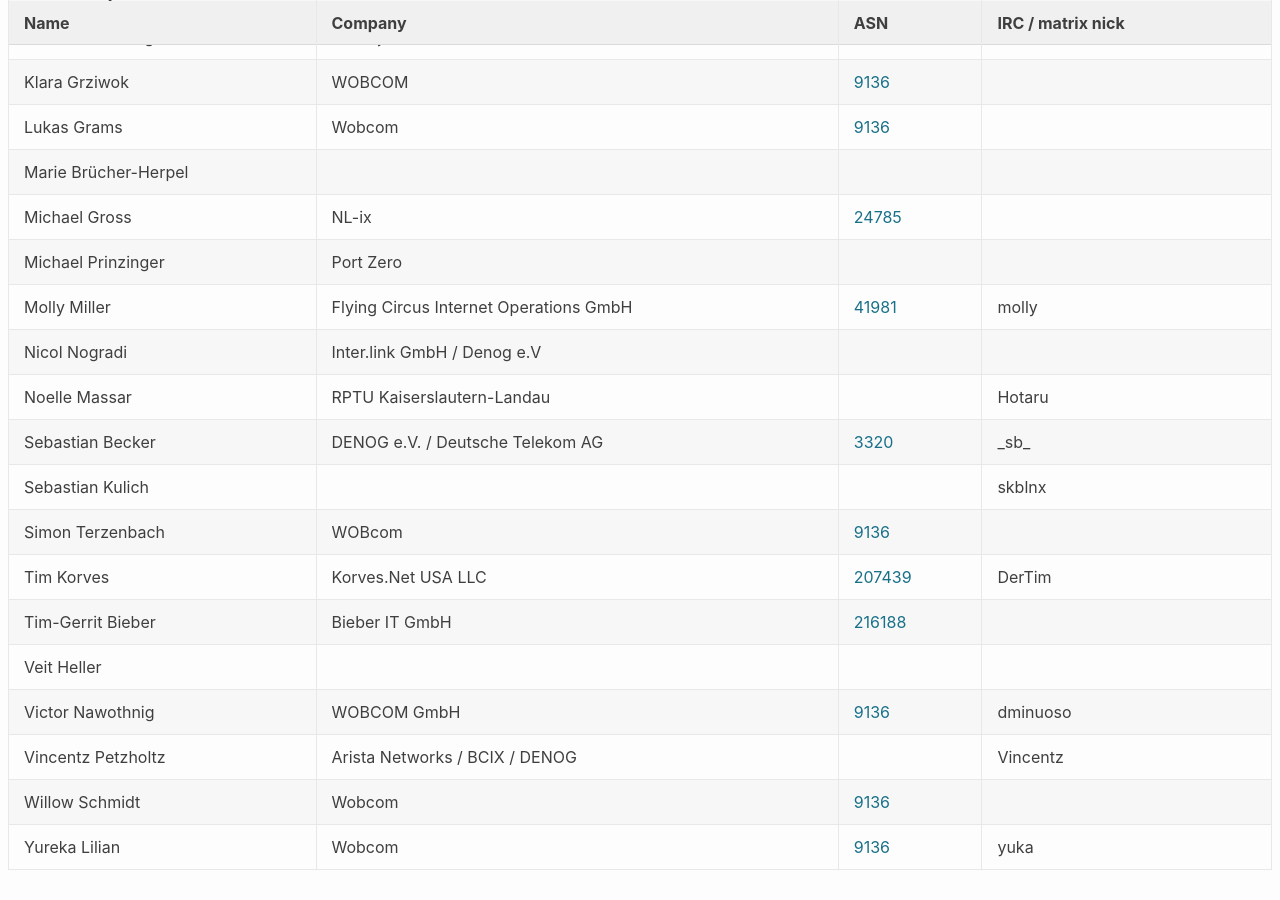
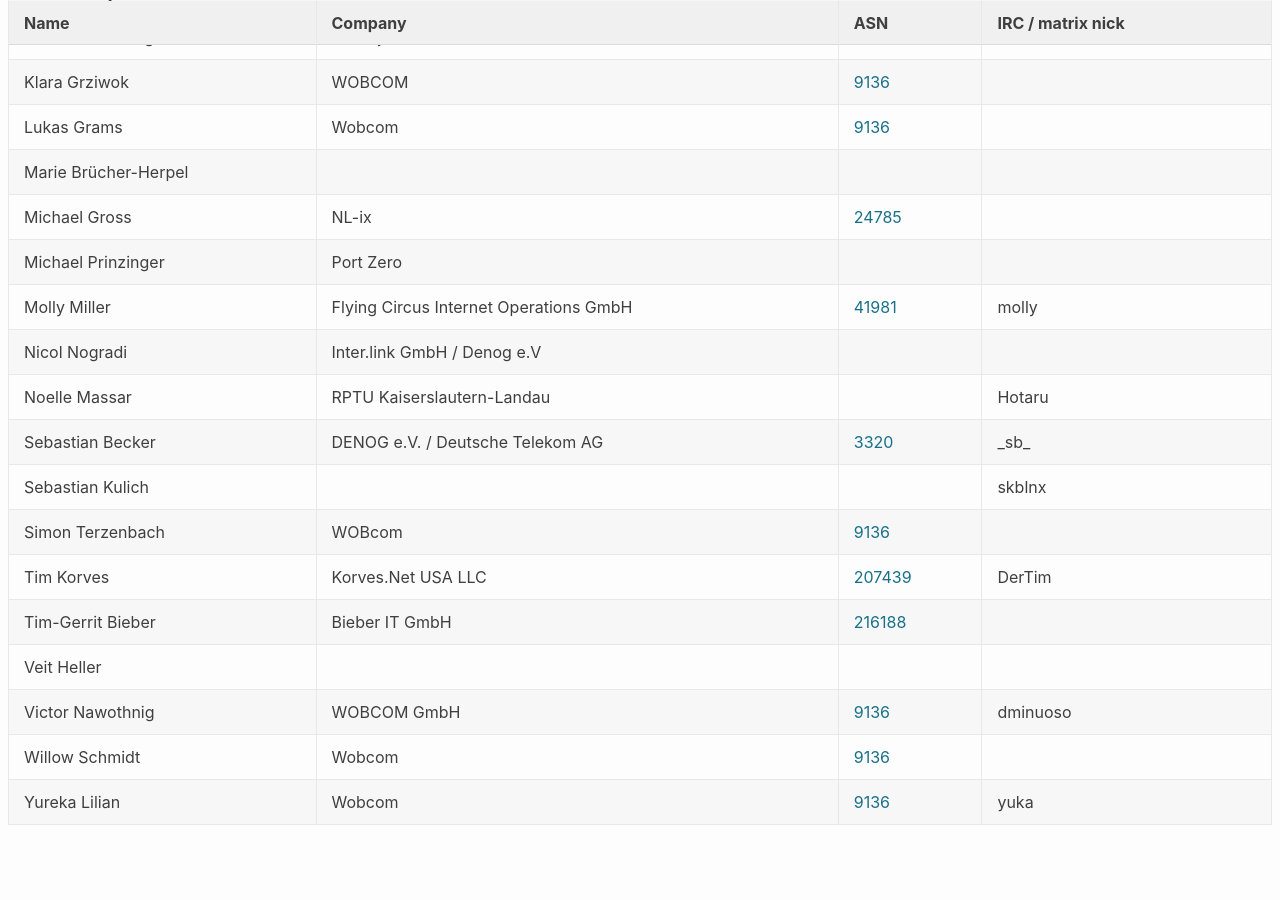
Before and after one commit to denog/pretix-attendeelist, a Jekyll site: the page built from denogmeetup25-04/index.markdown, in a window 1280 px wide and 900 px high, scrolled down 939 px. Built offline with Jekyll 4.4.1, drawn with Linux system fonts in a browser that asks for light colours; after the commit the page ends 1794 px from its top, so only the background shows below that.

Commit message:
Latest data: Mon May 19 17:31:33 UTC 2025

```diff
--- a/_data/attendees_denogmeetup25-04.json
+++ b/_data/attendees_denogmeetup25-04.json
@@ -216,12 +216,6 @@
     "asn": "9136"
   },
   {
-    "name": "Vincentz Petzholtz",
-    "company": "Arista Networks / BCIX / DENOG",
-    "irc": "Vincentz",
-    "asn": null
-  },
-  {
     "name": "Willow Schmidt",
     "company": "Wobcom",
     "irc": null,
```
